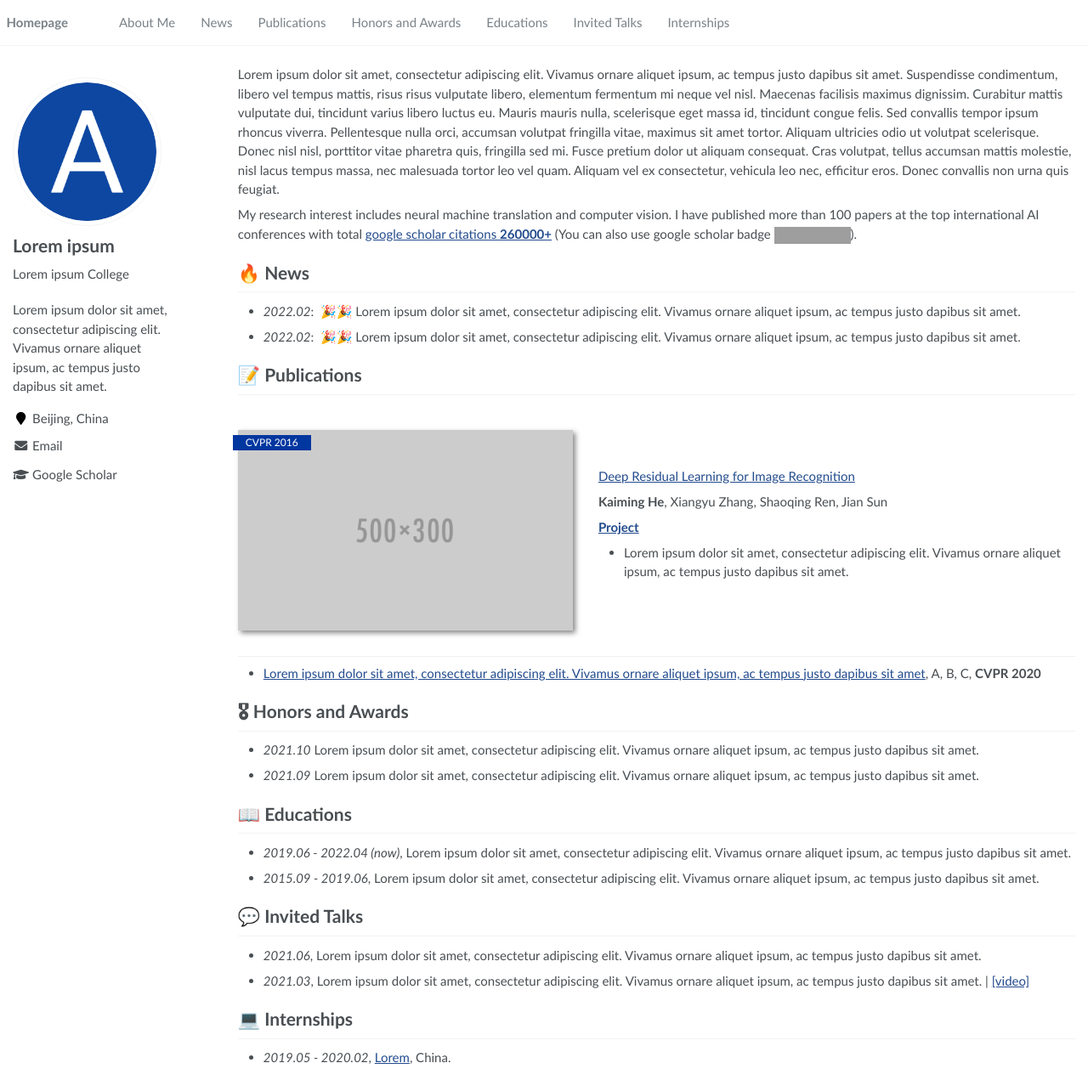
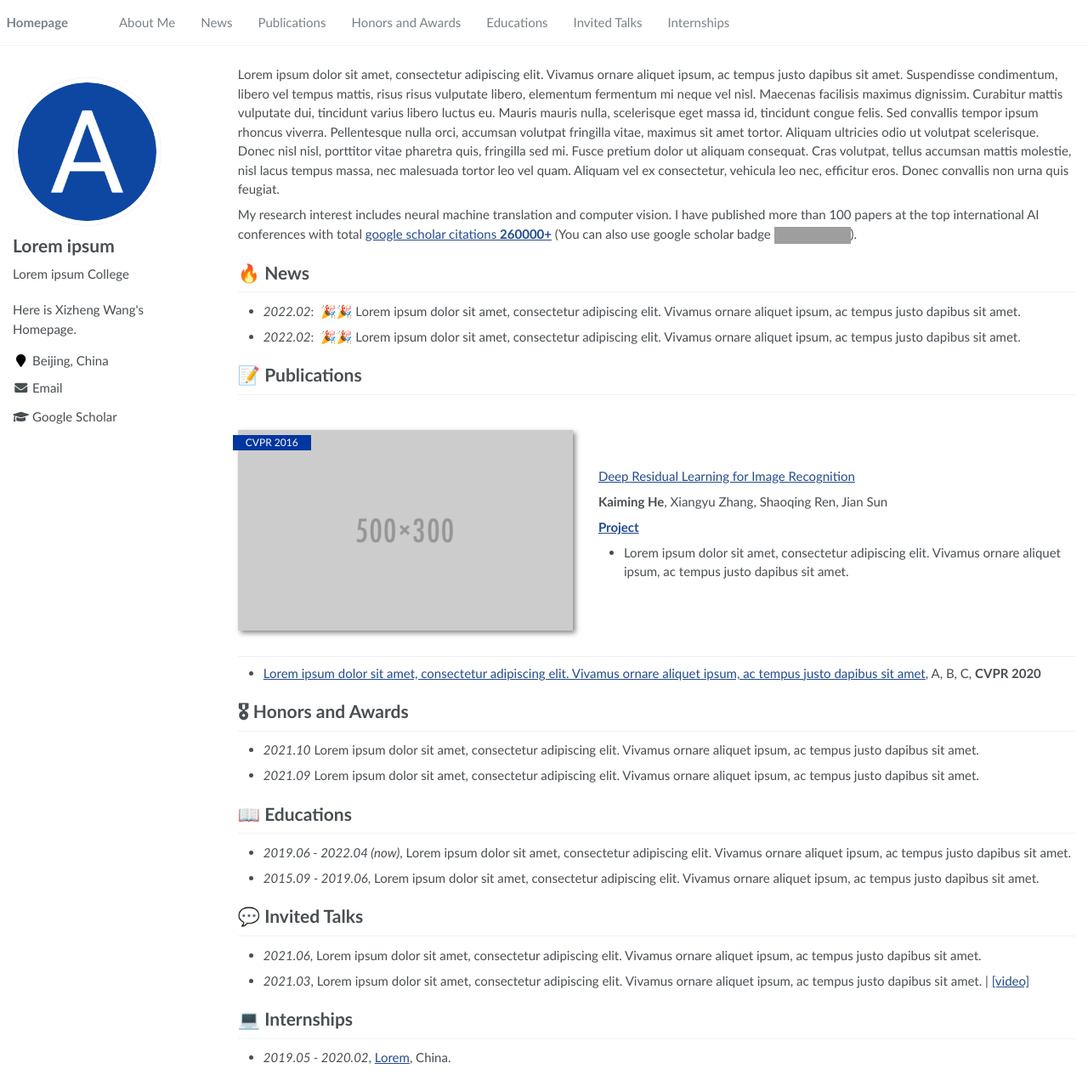
Before and after one commit to wxzisk/wxzisk.github.io, a Jekyll site: the page built from _pages/about.md, in a window 1280 px wide and 1271 px high. Shown: the whole window at 85% size. Built offline with Jekyll 4.4.1, drawn with Linux system fonts in a browser that asks for light colours; grey boxes are pictures that could not be loaded.

Commit message:
try the new template again

```diff
--- a/_config.yml
+++ b/_config.yml
@@ -6,10 +6,10 @@
 # `jekyll serve`. If you change this file, please restart the server process.
 
 # Site Settings
-title                    : "Lorem ipsum"
-description              : "Lorem ipsum dolor sit amet, consectetur adipiscing elit. Vivamus ornare aliquet ipsum, ac tempus justo dapibus sit amet. "
-repository               : "RayeRen/acad-homepage.github.io"
-google_scholar_stats_use_cdn : true
+title                    : "Xizheng Wang's Homepage"
+description              : "Here is Xizheng Wang's Homepage. "
+repository               : "wxzisk/wxzisk.github.io"
+google_scholar_stats_use_cdn : false
 
 # google analytics
 google_analytics_id      :  # get google_analytics_id from https://analytics.google.com/analytics/
```
